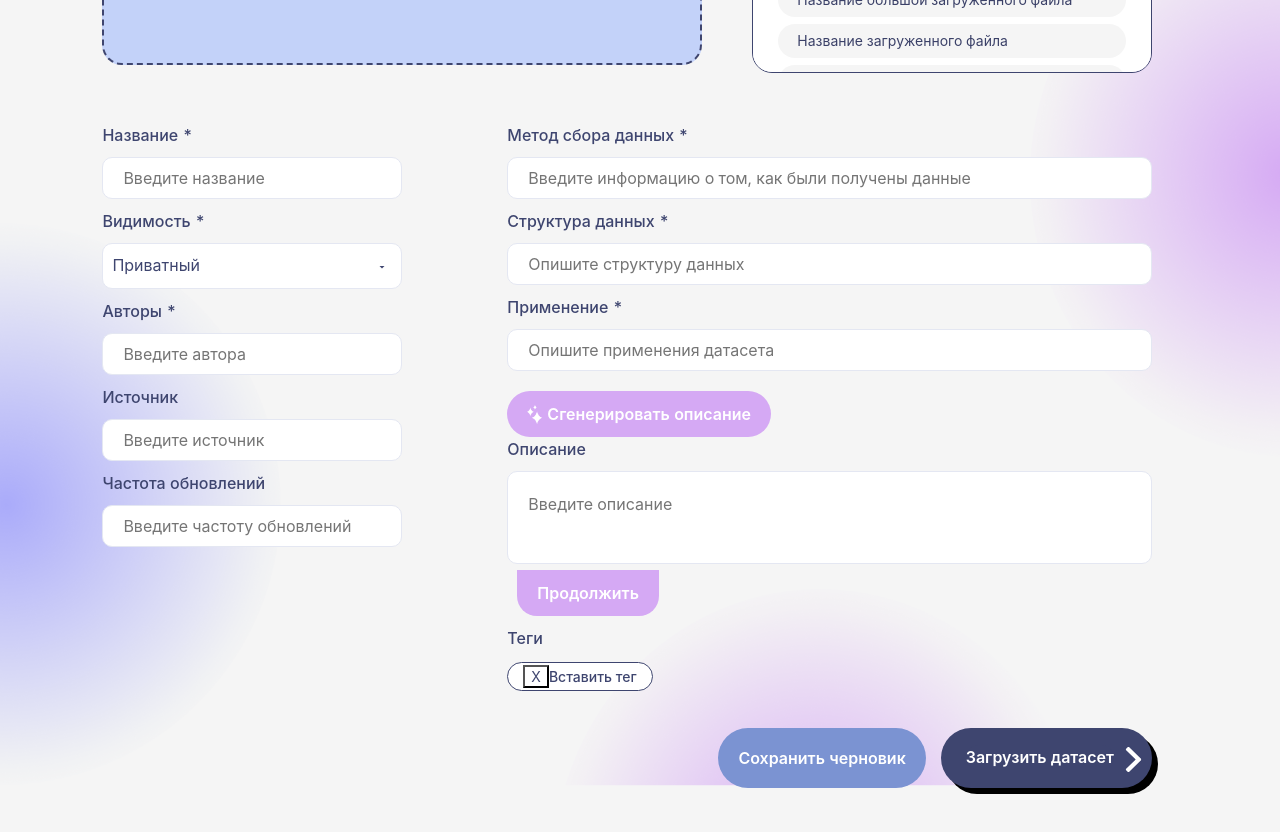
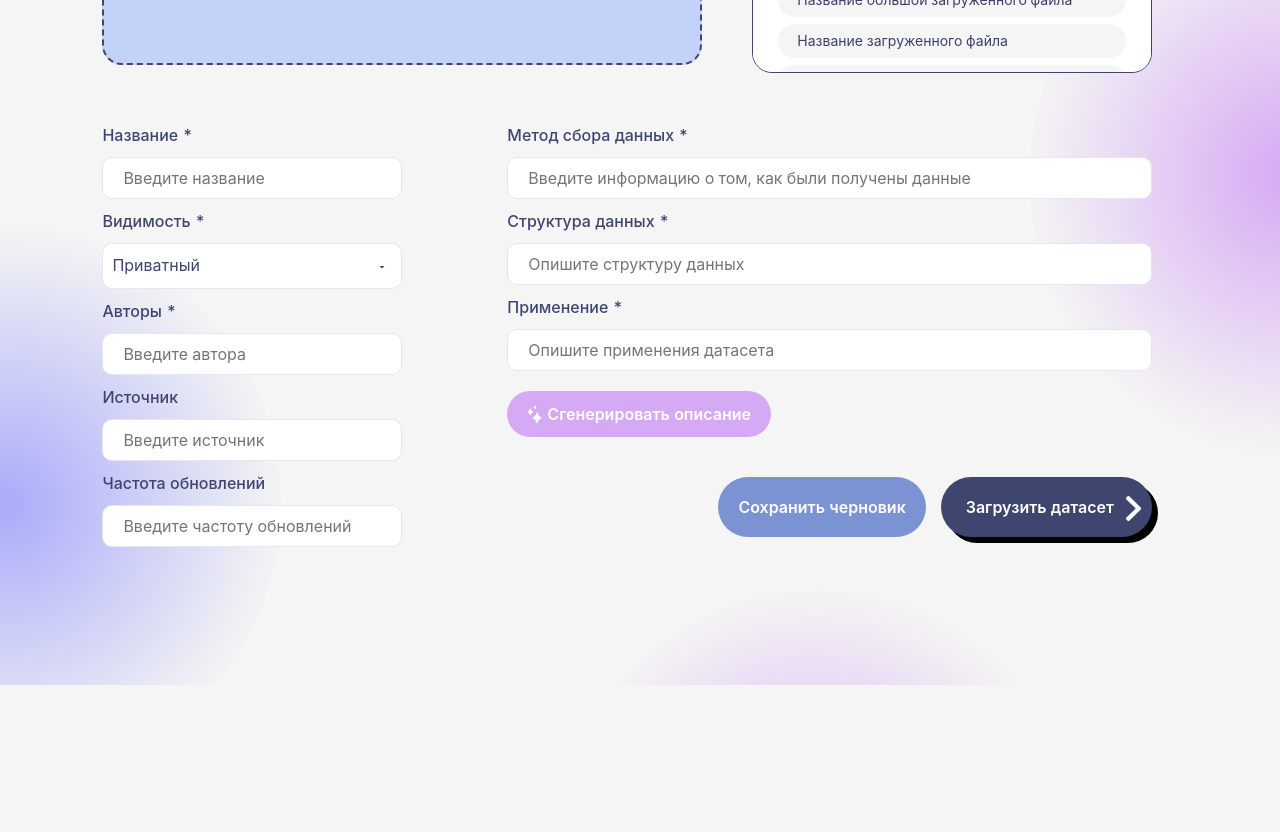
Before and after one commit to sayfetik/tab-with-datasets-frontend, a React (Create React App) app: page /upload in a window 1280 px wide. Shown: the part 560-1392 px from the top of the page. After the commit the page ends 1245 px from the top, so only its background shows below. Built offline with nearby package versions, Linux system fonts and the light colour scheme.

Commit message:
update-uploadpage-visibility

```diff
--- a/src/components/BigInput/BigInput.js
+++ b/src/components/BigInput/BigInput.js
@@ -7,7 +7,7 @@ class BigInput extends React.Component {
             <div className='input'>
                 <span className='inputLabel'>{this.props.label}</span>
                 <div className='inputField'>
-                    <input type="text" placeholder={this.props.placeholder}  className='metadataBig'></input>
+                    <input type="text" placeholder={this.props.placeholder} className='metadataBig'></input>
                 </div>
             </div>
         )
--- /dev/null
+++ b/src/components/RemovableTag/RemovableTag.css
@@ -0,0 +1,17 @@
+.datasetTagInput {
+    border: solid 1px #3E456F;
+    border-radius: 20px;
+    color: #3E456F;
+    font-size: 16px;
+    font-weight: 400;
+    padding: 0px 15px 5px 10px;
+    margin-right: 7px;
+    background-color: white;
+    width: fit-content;
+  }
+#hideTagButton {
+  border: none;
+  font-weight: 500;
+  font-size: 20px;
+  cursor: pointer;
+}
--- /dev/null
+++ b/src/components/RemovableTag/RemovableTag.js
@@ -0,0 +1,21 @@
+import React, { useState } from 'react';
+import './RemovableTag.css';
+
+const RemovableTag = () => {
+  const [isVisible, setIsVisible] = useState(true);
+
+  const handleRemove = () => {
+    setIsVisible(false);
+  };
+
+  return (
+    isVisible && (
+        <div className='datasetTagInput'>
+            <button id='hideTagButton' onClick={handleRemove}>x</button>
+            вставить тег
+        </div>
+    )
+  );
+};
+
+export default RemovableTag;
--- a/src/components/Upload/Upload.css
+++ b/src/components/Upload/Upload.css
@@ -258,16 +258,18 @@ path.two {
 }
 
 #tagsInput {
-  margin: 15px 10px 20px 0px;
+  margin: 10px 10px 20px 0px;
+  display: flex;
 }
-.datasetTagInput {
-  border: solid 1px #3E456F;
-  border-radius: 20px;
-  color: #3E456F;
-  font-size: 14px;
-  font-weight: 500;
-  padding: 5px 15px 5px 15px;
-  margin-right: 7px;
-  margin-bottom: 10px;
-  background-color: white;
+
+#addNewTagButton {
+cursor: pointer;
+border: solid 1px #3E456F;
+border-radius: 100px;
+color: #3E456F;
+font-size: 20px;
+font-weight: 400;
+background-color: white;
+line-height: 15px;
+padding: 0px 10px;
 }
--- a/src/components/Upload/Upload.js
+++ b/src/components/Upload/Upload.js
@@ -1,4 +1,4 @@
-import React from 'react';
+import React, { useState } from 'react';
 import Input from '../Input/Input';
 import Back from '../Back/Back';
 import UploadFile from './UploadFilesSection/UploadFilesPart';
@@ -10,14 +10,27 @@ import { useNavigate } from 'react-router-dom';
 import { useNotification } from '../Notification/NotificationContext';
 import BigInput from '../BigInput/BigInput';
 import sparklesIcon from '../../img/sparkles.png'
+import RemovableTag from '../RemovableTag/RemovableTag';
 
 const Upload = () => {
-    const navigate = useNavigate();
     const { showNotification } = useNotification();
 
-    const handleButtonClick = () => {
+    const navigate = useNavigate();
+    const navigationButtonClick = () => {
       navigate('/dataset');
       showNotification("Датасет успешно загружен!");
+    };
+
+    const [buttonState, setStateButton] = useState(true);
+    const [descriptionState, setStateDescription] = useState(false);
+    const showDescriptionButtonClick = () => {
+        setStateButton(false);
+        setStateDescription(true);
+    };
+
+    const [tagsState, setStateTags] = useState(false);
+    const showTagsButtonClick = () => {
+        setStateTags(true);
     };
 
     return (
@@ -43,27 +56,32 @@ const Upload = () => {
                     <BigInput label="Структура данных *" placeholder="Опишите структуру данных" />
                     <BigInput label="Применение *" placeholder="Опишите применения датасета" />
 
-                    <button id='generateDescButton'>
-                        <img src={sparklesIcon} width='15px' style={{marginRight: '5px'}}/>
+                    {buttonState && (<button id='generateDescButton' onClick={showDescriptionButtonClick}>
+                        <img src={sparklesIcon} width='15px' style={{marginRight: '5px'}} alt=''/>
                         Сгенерировать описание
-                    </button>
+                    </button>)}
 
+                    {descriptionState && (
+                        <div>
                             <div id='descriptionInputContainer'>
                                 <div className='metadataBigItem'>
                                     <div className='inputLabel'>Описание</div>
                                     <div><textarea id='descriptionInput' placeholder='Введите описание'></textarea></div>
                                 </div>
                             </div>
-                    <button id='continuie'>Продолжить</button>
+                            <button id='continuie'  onClick={showTagsButtonClick}>Продолжить</button>
+                        </div>
+                    )}
 
+                    {tagsState && (
+                        <div>
                             <span className='inputLabel'>Теги</span>
                             <div id='tagsInput'>
-                            <span className='datasetTagInput'>
-                                <button id='hideTag'>X</button>
-                                Вставить тег
-                            </span>
+                                <RemovableTag />
+                                <button id='addNewTagButton'>+</button>
                             </div>
-
+                        </div>
+                    )}
 
                     <div id='saveButtons'>
                         <button className='saveDraft' onClick={()=>{
@@ -73,7 +91,7 @@ const Upload = () => {
                             }}>Сохранить черновик</button>
 
                         <div className="wrapper">
-                            <button className="cta" onClick={handleButtonClick}>
+                            <button className="cta" onClick={navigationButtonClick}>
                                 <span className='uploadDataset'>Загрузить датасет</span>
                                 <span id='arrowsAnimation'>
                                 <svg className='svgArrows'
```
Lines whose indentation alone changed are shown as unchanged.
